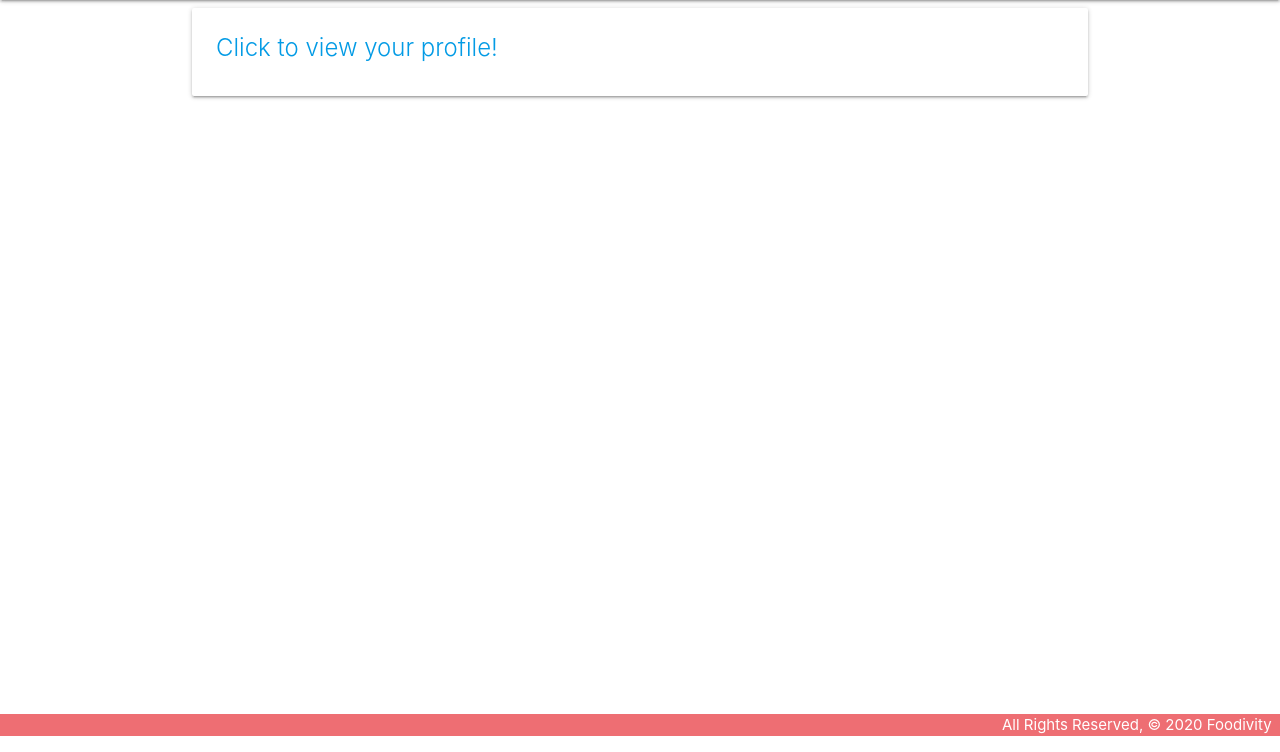
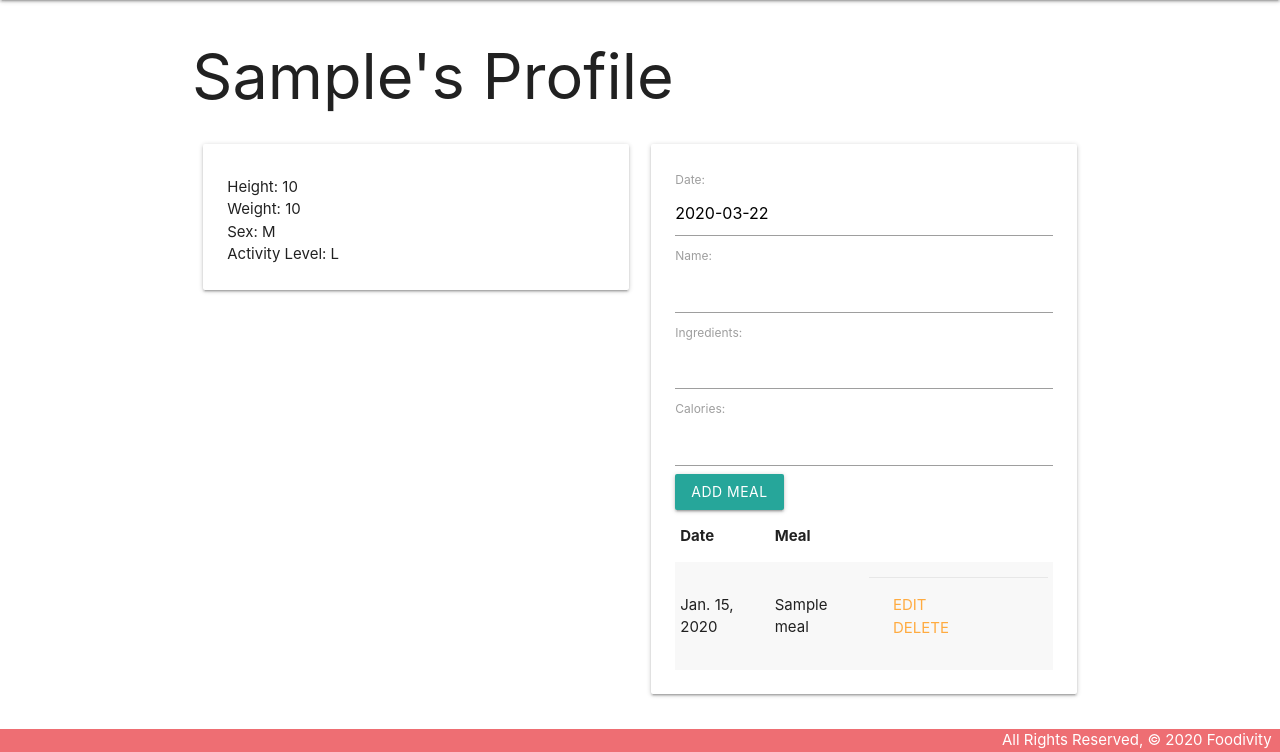
Before and after one commit to ccrisolo/Foodivity, a Django app: page /profile/ in a window 1280 px wide. Shown: the part 64-816 px from the top of the page. Run offline with Django 3.2, Linux system fonts and the light colour scheme; a user stored in the database is signed in; tables that the repository leaves empty hold one stand-in row (values such as "Sample post").

Commit message:
add create, update, delete meals function

```diff
--- /dev/null
+++ b/main_app/forms.py
@@ -0,0 +1,7 @@
+from django.forms import ModelForm
+from .models import Meal
+
+class MealForm(ModelForm):
+    class Meta:
+        model = Meal
+        fields = ['date', 'name', 'ingredients', 'calories']
--- a/main_app/models.py
+++ b/main_app/models.py
@@ -36,10 +36,10 @@ class Profile(models.Model):
         return self.first_name
 
     def get_absolute_url(self):
-        return reverse('detail', kwargs={'profile_id':  self.id})
+        return reverse('index')
 
 class Meal(models.Model):
-    date = models.DateField(date.today())
+    date = models.DateField()
     name = models.CharField(max_length=25)
     ingredients = models.CharField(max_length=100)
     calories = models.IntegerField()
@@ -48,3 +48,6 @@ class Meal(models.Model):
 
     def __str__(self):
         return f"{self.name} on {self.date} has {self.calories}"
+
+    def get_absolute_url(self):
+        return reverse('index')
--- /dev/null
+++ b/main_app/templates/home.html
@@ -0,0 +1,4 @@
+{% extends 'base.html' %}
+{% block content %}
+<h1>Home</h1>
+{% endblock %}
--- a/main_app/templates/profile/index.html
+++ b/main_app/templates/profile/index.html
@@ -1,16 +1,65 @@
 {% extends 'base.html' %}
 {% block content %}
+{% for p in profile %}
+<h1>{{ p.first_name }}'s Profile</h1>
 
+<div class="row">
+  <div class="col s6">
+    <div class="card">
+      <div class="card-content">
+        <span class="card-title"></span>
+        <p>Height: {{ p.height }}</p>
+        <p>Weight: {{ p.weight }}</p>
+        <p>Sex: {{ p.sex }}</p>
+        <p>Activity Level: {{ p.activity_level }}</p>
 
+      </div>
 
-{% for p in profile %}
-  <a href="{% url 'detail' p.id %}">
+    </div>
+    <!-- Insert photo markup below this comment -->
+  </div>
+
+  <div class="col s6">
     <div class="card">
-        <div class="card-content">
-            <span class="card-title">Click to view your profile!</span>
-        </div>
+      <div class="card-content">
+
+        <form action="{% url 'add_meal' p.id %}" method="post">
+          {% csrf_token %}
+          {{ meal_form.as_p }}
+          <input type="submit" class="btn" value="Add Meal">
+        </form>
+        <table class="striped">
+          <thead>
+            <tr>
+              <th>Date</th>
+              <th>Meal</th>
+            </tr>
+          </thead>
+          <tbody>
+            {% for meal in p.meal_set.all %}
+            <tr>
+              <td>{{meal.date}}</td>
+              <td>{{meal.name}}</td>
+              <td><div class="card-action">
+                <a href="{% url 'update_meal' meal.id %}">Edit</a>
+                <a href="{% url 'delete_meal' meal.id %}">Delete</a>
+              </div></td>
+            </tr>
+            {% endfor %}
+          </tbody>
+        </table>
+      </div>
     </div>
-  </a>
+  </div>
+</div>
 {% endfor %}
-
+<script>
+  var dateEl = document.getElementById('id_date');
+  M.Datepicker.init(dateEl, {
+    format: 'yyyy-mm-dd',
+    defaultDate: new Date(),
+    setDefaultDate: true,
+    autoClose: true
+  });
+</script>
 {% endblock %}
--- a/main_app/urls.py
+++ b/main_app/urls.py
@@ -5,7 +5,9 @@ urlpatterns = [
     path('', views.home, name='home'),
     path('about/', views.about, name='about'),
     path('profile/', views.profile_index, name='index'),
-    path('profile/<int:profile_id>/', views.profile_detail, name='detail'),
     path('accounts/signup/', views.signup, name='signup'),
     path('profile/create/', views.ProfileCreate.as_view(), name='profile_create'),
+    path('profile/<int:profile_id>/add_meal/', views.add_meal, name='add_meal'),
+    path('meal/<int:pk>/delete/', views.MealDelete.as_view(), name='delete_meal'),
+    path('meal/<int:pk>/update/', views.MealUpdate.as_view(), name='update_meal'),
 ]
--- a/main_app/views.py
+++ b/main_app/views.py
@@ -1,26 +1,30 @@
 from django.shortcuts import render, redirect
 from django.http import HttpResponse
-from django.views.generic import CreateView
+from django.views.generic.edit import CreateView, UpdateView, DeleteView
 from django.contrib.auth import login
 from django.contrib.auth.forms import UserCreationForm
 from .models import Profile, Meal
+from .forms import MealForm
 
 # Create your views here.
 def home(request):
-    return HttpResponse('<h1>Foodivity</h1>')
+    return render(request, 'home.html')
 
 def about(request):
     return render(request, 'about.html')
 
 def profile_index(request):
     profile = Profile.objects.filter(user = request.user)
-    return render(request, 'profile/index.html', {'profile': profile})
+    meal_form = MealForm()
+    return render(request, 'profile/index.html', {'profile': profile, 'meal_form': meal_form})
 
-def profile_detail(request, profile_id):
-    profile = Profile.objects.get(id=profile_id)
-    return render(request, 'profile/detail.html', {
-        'profile': profile,
-    })
+def add_meal(request, profile_id):
+    form = MealForm(request.POST)
+    if form.is_valid():
+        new_meal = form.save(commit=False)
+        new_meal.profile_id = profile_id
+        new_meal.save()
+    return redirect('index')
 
 def signup(request):
   error_message = ''
@@ -38,10 +42,16 @@ def signup(request):
 
 class ProfileCreate(CreateView):
     model = Profile
-    fields = ['height', 'weight', 'sex', 'activity_level']
+    fields = ['first_name', 'last_name', 'height', 'weight', 'sex', 'activity_level']
 
     def form_valid(self, form):
-    # Assign the logged in user (self.request.user)
-        form.instance.user = self.request.user  # form.instance is the cat
-    # Let the CreateView do its job as usual
+        form.instance.user = self.request.user
         return super().form_valid(form)
+
+class MealUpdate(UpdateView):
+  model = Meal
+  fields = ['date', 'name', 'ingredients', 'calories']
+
+class MealDelete(DeleteView):
+  model = Meal
+  success_url = '/profile/'
```
Also changed, not shown: main_app/templates/main_app/meal_confirm_delete.html (added, +13 -0 lines), main_app/templates/main_app/meal_form.html (added, +14 -0 lines), main_app/templates/profile/detail.html (deleted, +0 -26 lines), main_app/migrations/0005_auto_20200322_0000.py (added).
